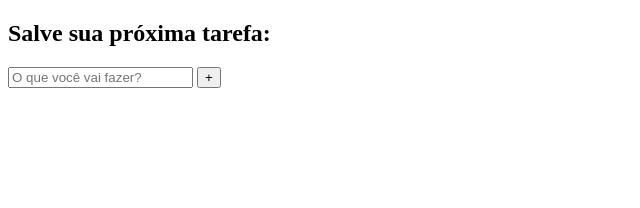
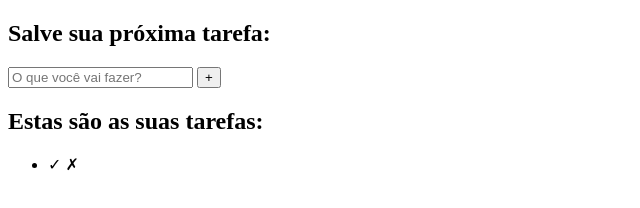
Before and after one commit to devMathV/projeto_ToDoList_Javascript, a plain HTML site: page index.html in a window 1280 px wide. Shown: the whole page, without its empty margins (0-640 px from the left). Drawn offline with Linux system fonts and the light colour scheme.

Commit message:
Conluído HTML com task de teste

```diff
--- a/index.html
+++ b/index.html
@@ -15,8 +15,15 @@
                 <button id="add-btn" type="submit"> + </button>
             </form>
         </div>
-        <div>
-
+        <div id="tasks-list-container">
+            <h2>Estas são as suas tarefas:</h2>
+            <ul id="task-list">
+                <li class="task-box">
+                    <span class="task-title"></span>
+                    <span class="done-btn"> ✓ </span>
+                    <span class="remove-btn"> ✗ </span>
+                </li>
+            </ul>
         </div>
     </div>
     <script src="script.js"></script>
```
